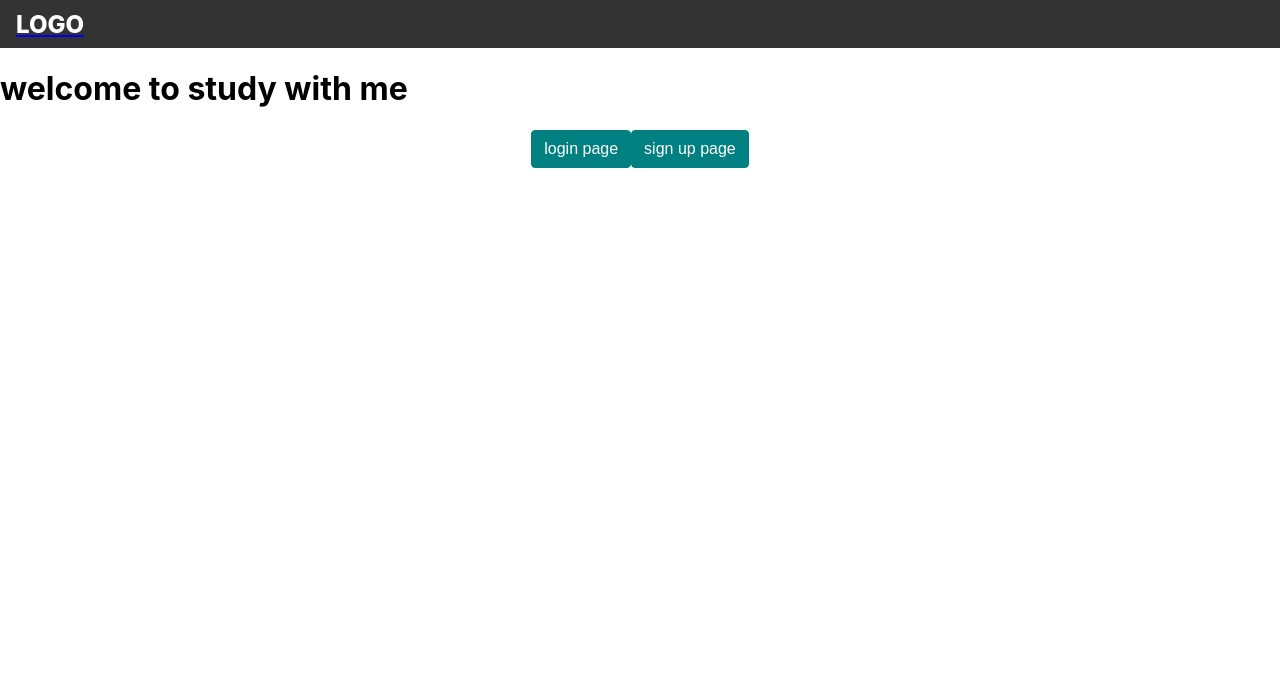
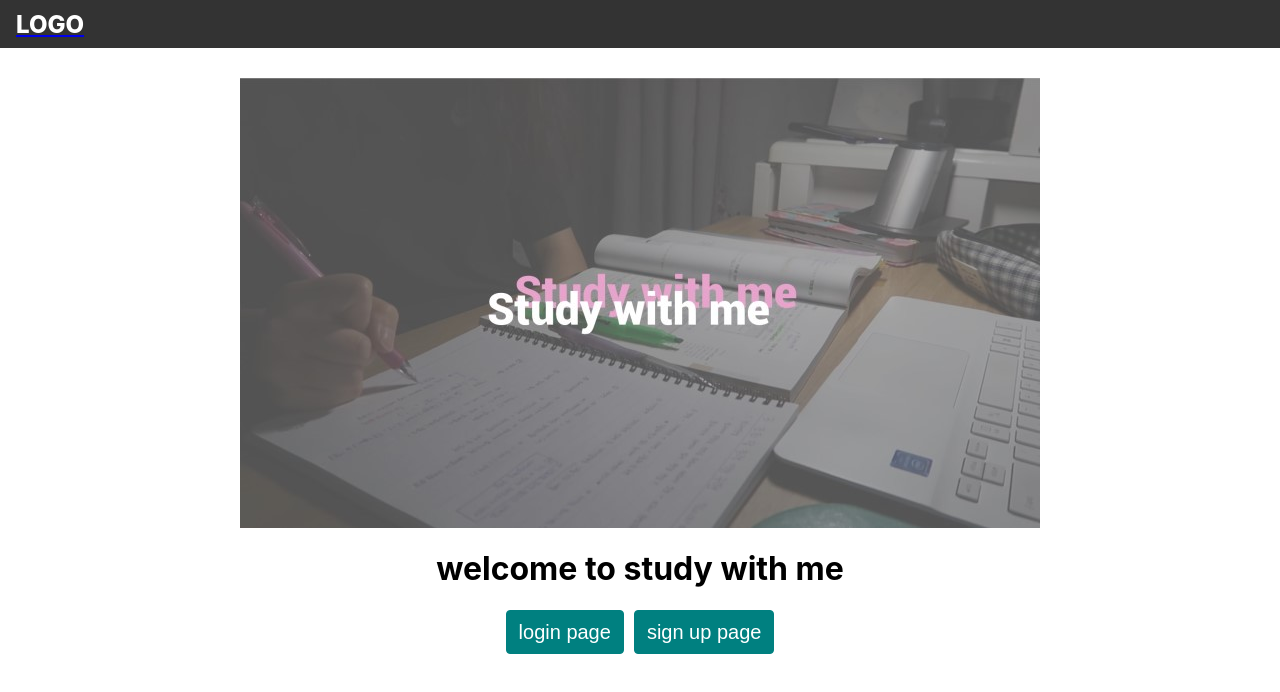
Before and after one commit to rlacksals96/capstone_front_end, a React (Create React App) app: page / in a window 1280 px wide. Shown: the top 692 px of the page. Built offline with nearby package versions, Linux system fonts and the light colour scheme.

Commit message:
메인화면 이미지 추가

```diff
--- a/src/pages/Main.js
+++ b/src/pages/Main.js
@@ -1,6 +1,7 @@
 import React from "react";
 import Header from '../components/layout/Header';
 import {Link} from 'react-router-dom';
+import imgA from '../images/study_with_me.jpg';
 
 import "../styles/Main.css";
 
@@ -10,7 +11,8 @@ const Main = () => {
     return (
         <div>
             <Header/>
-            <h1>welcome to study with me</h1>
+            <img src={imgA} />
+            <h1 className="desc">welcome to study with me</h1>
             <div className="button-container">
                 <Link to="./auth/login"><button className="loginButton">login page</button></Link>
                 <Link to="./auth/signup"><button className="singUpButton">sign up page</button></Link>
--- a/src/styles/Main.css
+++ b/src/styles/Main.css
@@ -2,6 +2,16 @@
     display: flex;
     align-items: center;
     justify-content: center;
+}
+img{
+  display: block;
+  margin: 0px auto;
+  margin-top: 30px;
+}
+.desc{
+  display: flex;
+  align-items: center;
+  justify-content: center;
 }
 .loginButton {
     color: white;
@@ -9,8 +19,9 @@
     padding: 0.375rem 0.75rem;
     border: 1px solid teal;
     border-radius: 0.25rem;
-    font-size: 1rem;
+    font-size: 20px;
     line-height: 1.5;
+    margin-right: 10px;
   }
   .singUpButton {
     color: white;
@@ -18,6 +29,6 @@
     padding: 0.375rem 0.75rem;
     border: 1px solid teal;
     border-radius: 0.25rem;
-    font-size: 1rem;
+    font-size: 20px;
     line-height: 1.5;
   }
```
Also changed, not shown: src/images/study_with_me.jpg (added).
